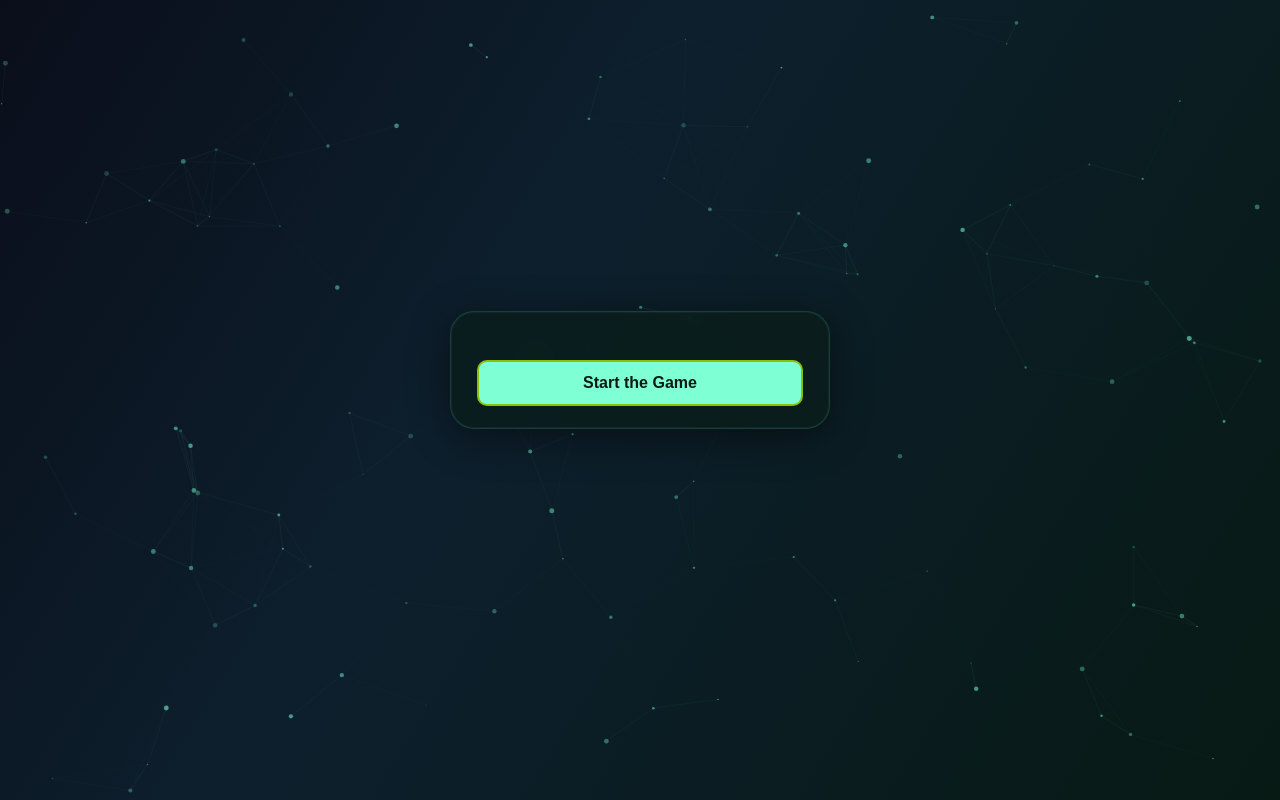
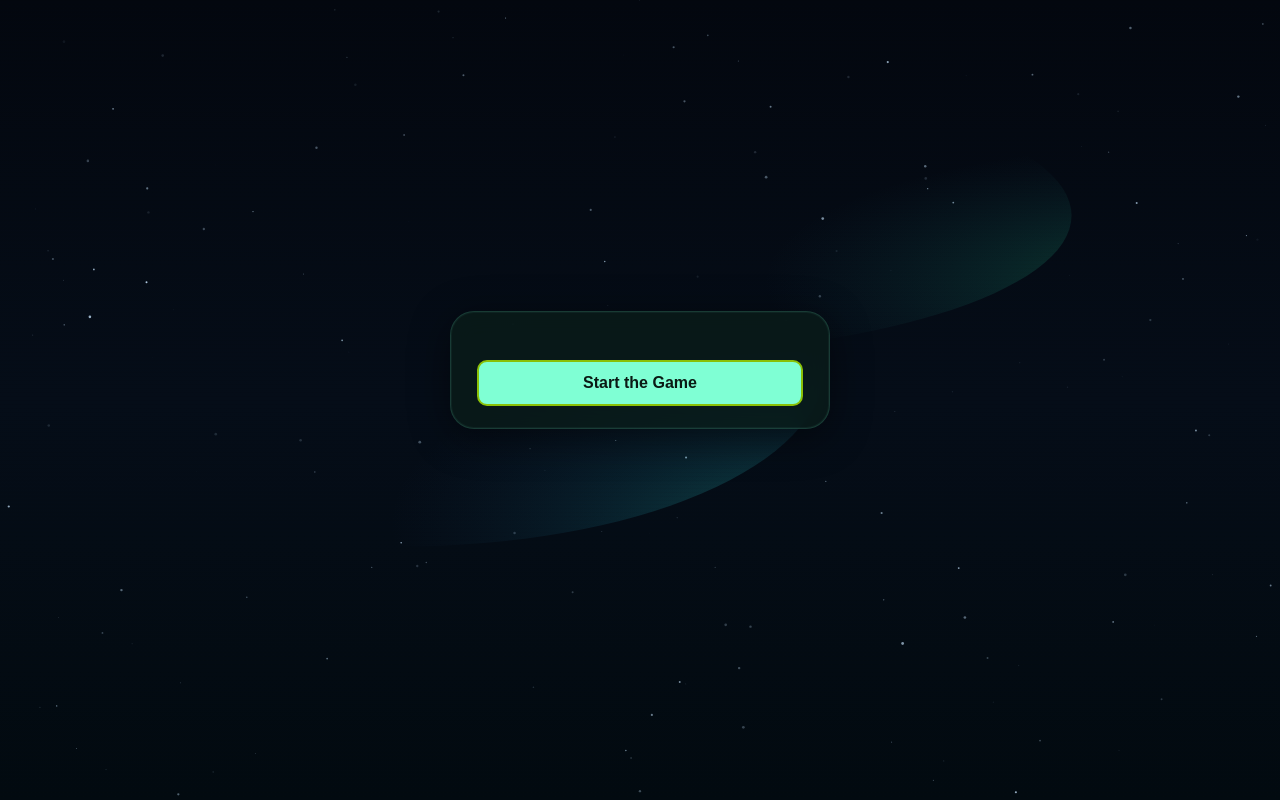
Before and after one commit to Faisal-Abbas-Saqib/Quiz-Game5, a plain HTML site: page index.html in a window 1280 px wide. Drawn offline with Linux system fonts and the light colour scheme.

Commit message:
Refactor HTML structure and update canvas animation

```diff
--- a/index.html
+++ b/index.html
@@ -11,89 +11,104 @@
     <canvas id="bg-canvas"></canvas>
 
     <div id="questionpanel">
-        <h3 id="answerCorrect"></h3>
-        <h4 id="showresultpanel"></h4>
-        <h5 id="checkradio_click"></h5>
+        <!-- question + options injected here by JS -->
+
+        <div id="feedback-bar">
+            <h5 id="checkradio_click"></h5>
+            <h3 id="answerCorrect"></h3>
+            <h4 id="showresultpanel"></h4>
+        </div>
+        <!-- button injected by JS lands after feedback-bar via appendChild,
+             so we push it down with CSS order -->
     </div>
 
     <script src="Appfront.js"></script>
 
     <script>
+      /* ── Aurora / Northern-lights background ── */
       const canvas = document.getElementById('bg-canvas');
-      const ctx = canvas.getContext('2d');
-      let W, H, particles = [];
+      const ctx    = canvas.getContext('2d');
+      let W, H, t = 0;
+
+      const blobs = [
+        { x:.25, y:.40, rx:420, ry:180, hue:170, spd:.0007 },
+        { x:.65, y:.55, rx:380, ry:160, hue:200, spd:.0011 },
+        { x:.45, y:.25, rx:460, ry:140, hue:145, spd:.0009 },
+        { x:.55, y:.70, rx:340, ry:130, hue:260, spd:.0013 },
+      ];
 
       function resize() {
-        W = canvas.width = window.innerWidth;
+        W = canvas.width  = window.innerWidth;
         H = canvas.height = window.innerHeight;
       }
 
-      function Particle() {
-        this.x = Math.random() * W;
-        this.y = Math.random() * H;
-        this.r = Math.random() * 2 + 0.5;
-        this.dx = (Math.random() - 0.5) * 0.4;
-        this.dy = (Math.random() - 0.5) * 0.4;
-        this.alpha = Math.random() * 0.5 + 0.2;
+      function drawBlob(b, time) {
+        const cx = b.x * W + Math.sin(time * b.spd * 1.3 * 1000) * W * 0.08;
+        const cy = b.y * H + Math.cos(time * b.spd * 1000)        * H * 0.06;
+        const grad = ctx.createRadialGradient(cx, cy, 0, cx, cy, Math.max(b.rx, b.ry));
+        grad.addColorStop(0,   `hsla(${b.hue},80%,55%,0.28)`);
+        grad.addColorStop(0.5, `hsla(${b.hue + 20},70%,45%,0.12)`);
+        grad.addColorStop(1,   `hsla(${b.hue + 40},60%,35%,0)`);
+        ctx.save();
+        ctx.translate(cx, cy);
+        ctx.scale(b.rx / Math.max(b.rx, b.ry), b.ry / Math.max(b.rx, b.ry));
+        ctx.fillStyle = grad;
+        ctx.beginPath();
+        ctx.arc(0, 0, Math.max(b.rx, b.ry), 0, Math.PI * 2);
+        ctx.fill();
+        ctx.restore();
       }
 
-      function initParticles() {
-        particles = [];
-        const count = Math.floor((W * H) / 9000);
-        for (let i = 0; i < count; i++) particles.push(new Particle());
+      /* soft horizontal scan-lines for depth */
+      function drawScanlines() {
+        ctx.save();
+        for (let y = 0; y < H; y += 4) {
+          ctx.fillStyle = 'rgba(0,0,0,0.04)';
+          ctx.fillRect(0, y, W, 1);
+        }
+        ctx.restore();
       }
 
-      function drawLines() {
-        const maxDist = 120;
-        for (let i = 0; i < particles.length; i++) {
-          for (let j = i + 1; j < particles.length; j++) {
-            const dx = particles[i].x - particles[j].x;
-            const dy = particles[i].y - particles[j].y;
-            const dist = Math.sqrt(dx * dx + dy * dy);
-            if (dist < maxDist) {
-              const opacity = (1 - dist / maxDist) * 0.15;
-              ctx.strokeStyle = `rgba(100,220,180,${opacity})`;
-              ctx.lineWidth = 0.6;
-              ctx.beginPath();
-              ctx.moveTo(particles[i].x, particles[i].y);
-              ctx.lineTo(particles[j].x, particles[j].y);
-              ctx.stroke();
-            }
-          }
-        }
-      }
-
-      function animate() {
+      function animate(now) {
+        t = now;
         ctx.clearRect(0, 0, W, H);
 
-        const grad = ctx.createLinearGradient(0, 0, W, H);
-        grad.addColorStop(0,   '#0a0e1a');
-        grad.addColorStop(0.4, '#0d1f2d');
-        grad.addColorStop(1,   '#071a14');
-        ctx.fillStyle = grad;
+        /* deep space base */
+        const base = ctx.createLinearGradient(0, 0, 0, H);
+        base.addColorStop(0,   '#03070f');
+        base.addColorStop(0.5, '#050d18');
+        base.addColorStop(1,   '#020a10');
+        ctx.fillStyle = base;
         ctx.fillRect(0, 0, W, H);
 
-        drawLines();
-
-        particles.forEach(p => {
-          p.x += p.dx;
-          p.y += p.dy;
-          if (p.x < 0 || p.x > W) p.dx *= -1;
-          if (p.y < 0 || p.y > H) p.dy *= -1;
-
+        /* tiny star field */
+        if (!animate._stars) {
+          animate._stars = Array.from({length: 160}, () => ({
+            x: Math.random(), y: Math.random(),
+            r: Math.random() * 1.2 + 0.2,
+            a: Math.random() * 0.7 + 0.2,
+            tw: Math.random() * Math.PI * 2
+          }));
+        }
+        animate._stars.forEach(s => {
+          s.tw += 0.008;
+          const alpha = s.a * (0.6 + 0.4 * Math.sin(s.tw));
           ctx.beginPath();
-          ctx.arc(p.x, p.y, p.r, 0, Math.PI * 2);
-          ctx.fillStyle = `rgba(100,220,180,${p.alpha})`;
+          ctx.arc(s.x * W, s.y * H, s.r, 0, Math.PI * 2);
+          ctx.fillStyle = `rgba(200,230,255,${alpha})`;
           ctx.fill();
         });
 
+        /* aurora blobs */
+        blobs.forEach(b => drawBlob(b, t));
+
+        drawScanlines();
         requestAnimationFrame(animate);
       }
 
-      window.addEventListener('resize', () => { resize(); initParticles(); });
+      window.addEventListener('resize', resize);
       resize();
-      initParticles();
-      animate();
+      requestAnimationFrame(animate);
     </script>
 </body>
 </html>
```
